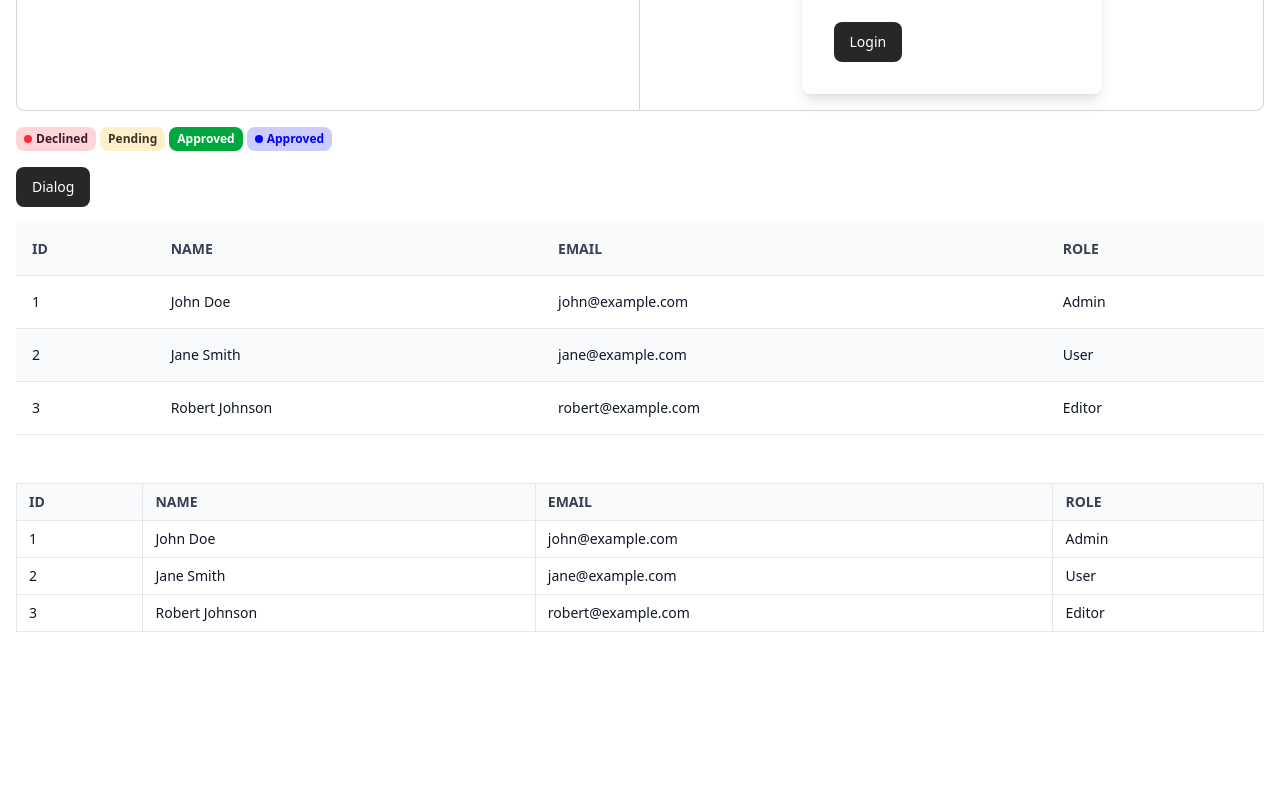
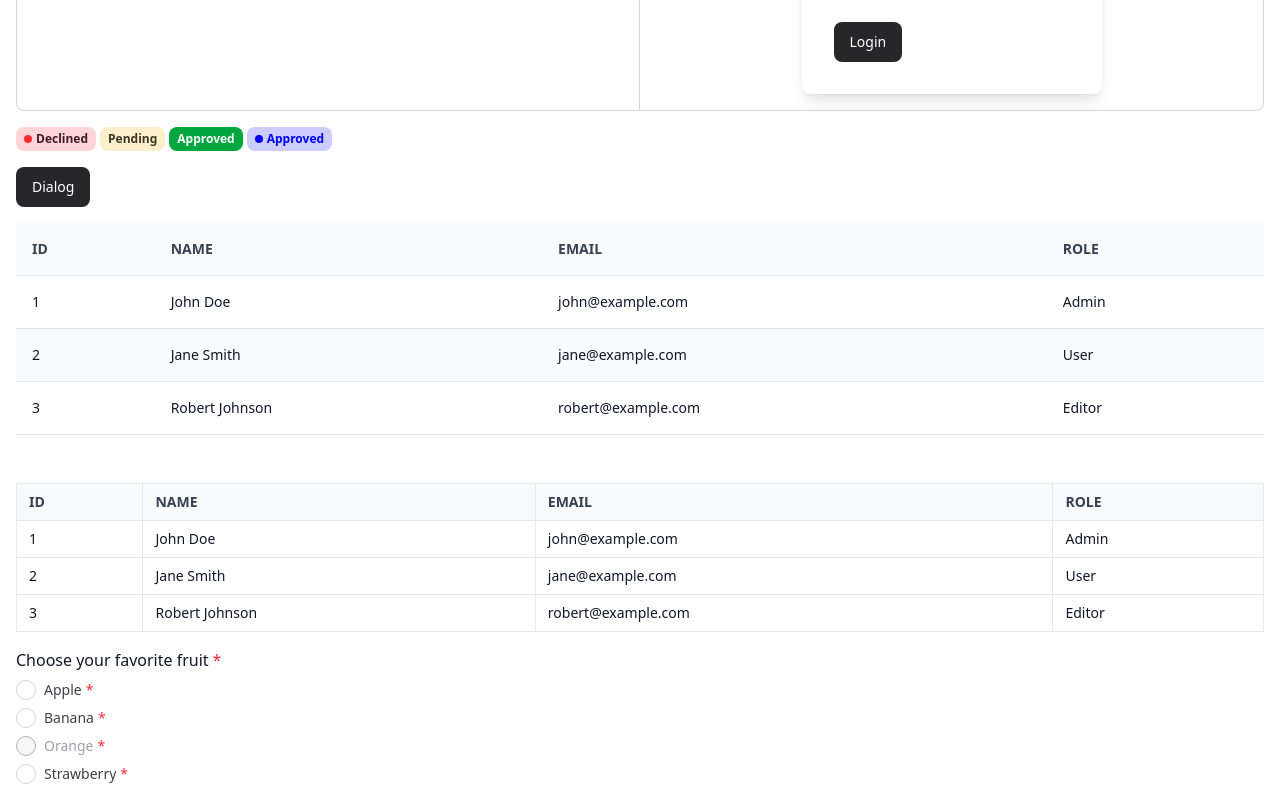
Before and after one commit to helixedra/react-jumpui-dev, a React (Vite) app: page / in a window 1280 px wide. Shown: the part 875-1675 px from the top of the page. Before the commit the page ends 1523 px from the top, so only its background shows below. Built offline with nearby package versions, Linux system fonts and the light colour scheme.

Commit message:
add radio

```diff
--- a/src/App.tsx
+++ b/src/App.tsx
@@ -10,6 +10,7 @@ import {
   Card,
   Box,
   Dialog,
+  Radio,
 } from "./jump-ui";
 import { RiArrowLeftLine, RiSearchLine } from "react-icons/ri";
 import { Table } from "./jump-ui/components/Table";
@@ -55,14 +56,12 @@ function App() {
       <Button outline iconEnd={<RiSearchLine />}>
         Outline Button
       </Button>
-
       <Input />
       <Input
         placeholder="Search"
         icon={<RiSearchLine />}
         iconEnd={<RiArrowLeftLine />}
       />
-
       <form onSubmit={(e) => submitHandler(e)} className="space-y-4">
         <Checkbox name="option" />
         <Box gap={4}>
@@ -75,7 +74,6 @@ function App() {
           </Box>
         </Box>
       </form>
-
       <Box justify="between">
         <Button iconButton>
           <RiArrowLeftLine size={18} />
@@ -84,13 +82,11 @@ function App() {
           <RiArrowLeftLine size={18} />
         </Button>
       </Box>
-
       <Select className="w-80">
         <Option value="op1-1">Opt</Option>
         <Option value="op2">Exercitationem incidunt beatae sed ratione</Option>
         <Option value="op3">Exercitationem incidunt</Option>
       </Select>
-
       <Columns cols={2} outline rounded>
         <Column p={8}>
           Lorem, ipsum dolor sit amet consectetur adipisicing elit.
@@ -110,7 +106,6 @@ function App() {
           </Center>
         </Column>
       </Columns>
-
       <Box gap={1}>
         <Badge dot="bg-red-500" bg="bg-red-500">
           Declined
@@ -123,9 +118,7 @@ function App() {
           Approved
         </Badge>
       </Box>
-
       <DialogContainer />
-
       {/* Basic table with striped rows and hover effect */}
       <Table striped hover className="mb-8">
         <Table.Thead>
@@ -147,7 +140,6 @@ function App() {
           ))}
         </Table.Tbody>
       </Table>
-
       {/* Bordered and compact table */}
       <Table bordered compact>
         <Table.Thead>
@@ -173,6 +165,18 @@ function App() {
           )}
         </Table.Tbody>
       </Table>
+
+      <Radio.Group
+        name="favorite-fruit"
+        legend="Choose your favorite fruit"
+        required={true}
+        orientation="vertical"
+      >
+        <Radio value="apple" label="Apple" />
+        <Radio value="banana" label="Banana" />
+        <Radio value="orange" label="Orange" disabled />
+        <Radio value="strawberry" label="Strawberry" />
+      </Radio.Group>
     </main>
   );
 }
--- /dev/null
+++ b/src/jump-ui/components/Radio.tsx
@@ -0,0 +1,208 @@
+import React, { createContext, useContext, useState, ReactNode } from "react";
+
+interface RadioGroupContextType {
+  name: string;
+  value: string | undefined;
+  onChange: (value: string) => void;
+  disabled: boolean;
+  required: boolean;
+  descriptionId?: string;
+  errorId?: string;
+}
+
+const RadioGroupContext = createContext<RadioGroupContextType | undefined>(
+  undefined
+);
+
+export interface RadioProps {
+  id?: string;
+  label: string;
+  value: string;
+  disabled?: boolean;
+  className?: string;
+}
+
+function Radio({
+  id,
+  label,
+  value,
+  disabled = false,
+  className = "",
+}: RadioProps) {
+  const context = useContext(RadioGroupContext);
+
+  if (!context) {
+    throw new Error("Radio must be used within a RadioGroup");
+  }
+
+  const {
+    name,
+    value: groupValue,
+    onChange,
+    disabled: groupDisabled,
+    required,
+    descriptionId,
+    errorId,
+  } = context;
+
+  const isDisabled = disabled || groupDisabled;
+  const checked = groupValue === value;
+  const radioId = id || `radio-${value}`;
+  const ariaDescribedby =
+    [descriptionId, errorId].filter(Boolean).join(" ") || undefined;
+
+  return (
+    <div className={`flex items-center ${className}`}>
+      <div className="relative flex items-center">
+        <input
+          type="radio"
+          id={radioId}
+          name={name}
+          value={value}
+          checked={checked}
+          disabled={isDisabled}
+          onChange={() => onChange(value)}
+          className="absolute w-5 h-5 opacity-0 cursor-pointer"
+          aria-describedby={ariaDescribedby}
+          aria-disabled={isDisabled}
+          aria-checked={checked}
+          required={required}
+        />
+        <div
+          className={`h-5 w-5 rounded-full transition-all duration-200 ${
+            isDisabled
+              ? "border-black border opacity-30 bg-gray-200"
+              : checked
+              ? "bg-black border-black border"
+              : "border-gray-300 border"
+          } flex items-center justify-center pointer-events-none`}
+        >
+          {checked && (
+            <div
+              className={`h-1.5 w-1.5 rounded-full transition-transform duration-200 ${
+                isDisabled ? "bg-gray-400" : "bg-white"
+              }`}
+            ></div>
+          )}
+        </div>
+      </div>
+      <label
+        htmlFor={radioId}
+        className={`ml-2 text-sm font-medium ${
+          isDisabled
+            ? "text-zinc-400 cursor-not-allowed"
+            : "text-zinc-700 cursor-pointer"
+        }`}
+      >
+        {label}
+        {required && (
+          <span className="text-red-500 ml-1" aria-hidden="true">
+            *
+          </span>
+        )}
+      </label>
+    </div>
+  );
+}
+
+export interface RadioGroupProps {
+  name: string;
+  value?: string;
+  onChange?: (value: string) => void;
+  disabled?: boolean;
+  className?: string;
+  orientation?: "horizontal" | "vertical";
+  legend?: string;
+  description?: string;
+  required?: boolean;
+  errorMessage?: string;
+  children: ReactNode;
+}
+
+function RadioGroup({
+  name,
+  value,
+  onChange,
+  disabled = false,
+  className = "",
+  orientation = "vertical",
+  legend,
+  description,
+  required = false,
+  errorMessage,
+  children,
+}: RadioGroupProps) {
+  const [internalValue, setInternalValue] = useState<string | undefined>(value);
+
+  const handleChange = (newValue: string) => {
+    setInternalValue(newValue);
+    onChange?.(newValue);
+  };
+
+  const groupId = React.useId();
+  const descriptionId = description ? `${groupId}-desc` : undefined;
+  const errorId = errorMessage ? `${groupId}-error` : undefined;
+
+  const currentValue = value !== undefined ? value : internalValue;
+
+  return (
+    <RadioGroupContext.Provider
+      value={{
+        name,
+        value: currentValue,
+        onChange: handleChange,
+        disabled,
+        required,
+        descriptionId,
+        errorId,
+      }}
+    >
+      <fieldset
+        className={`${className}`}
+        aria-required={required}
+        aria-describedby={`${descriptionId ? descriptionId : ""} ${
+          errorId ? errorId : ""
+        }`}
+        aria-invalid={!!errorMessage}
+      >
+        {legend && (
+          <legend className="text-base font-medium mb-2">
+            {legend}
+            {required && (
+              <span className="text-red-500 ml-1" aria-hidden="true">
+                *
+              </span>
+            )}
+          </legend>
+        )}
+
+        {description && (
+          <div id={descriptionId} className="text-sm mb-2">
+            {description}
+          </div>
+        )}
+
+        <div
+          className={`${
+            orientation === "vertical"
+              ? "flex flex-col space-y-2"
+              : "flex flex-row space-x-4"
+          }`}
+          role="radiogroup"
+        >
+          {children}
+        </div>
+
+        {errorMessage && (
+          <div id={errorId} className="mt-1 text-sm text-red-600" role="alert">
+            {errorMessage}
+          </div>
+        )}
+      </fieldset>
+    </RadioGroupContext.Provider>
+  );
+}
+
+export default Object.assign(Radio, {
+  Group: RadioGroup,
+});
--- a/src/jump-ui/index.ts
+++ b/src/jump-ui/index.ts
@@ -8,3 +8,4 @@ export { Center } from "./components/Center";
 export { Card } from "./components/Card";
 export { Box } from "./components/Box";
 export { Dialog } from "./components/Dialog";
+export { default as Radio } from "./components/Radio";
```
